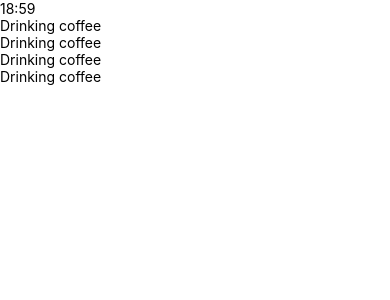
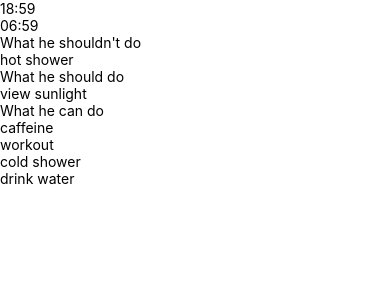
Before and after one commit to mikulash/better-sleep-reminder, a React Native app: screen / in a window 390 px wide. Shown: the top 300 px of the page. Built offline with nearby package versions, Linux system fonts and the light colour scheme.

Commit message:
not styled basis of the homescreen

```diff
--- a/database.js
+++ b/database.js
@@ -1,16 +1,25 @@
 export const data = {
+  // todo change to proper data
   should: [
-    {name: 'view sunlight', from: 0, to: 0},
-    {name: 'hot shower', from: 0, to: 0},
+    {name: 'view sunlight', from: '00:00', to: '24:00'},
+    {name: 'hot shower', from: '00:00', to: '04:00'},
   ],
   can: [
-    {name: 'caffeine', from: 0, to: 0},
-    {name: 'workout', from: 0, to: 0},
-    {name: 'cold shower', from: 0, to: 0},
-    {name: 'drink water', from: 0, to: 0},
+    {name: 'caffeine', from: '00:00', to: '24:00'},
+    {name: 'workout', from: '00:00', to: '22:00'},
+    {name: 'cold shower', from: '00:00', to: '12:00'},
+    {name: 'drink water', from: '00:00', to: '12:00'},
   ],
 };
 
-export const getWhatHeCan = () => {};
-export const getWhatHeShould = () => {};
-export const getWhatHeShouldNot = () => {};
+export const getWhatHeCan = time => {
+  return data.can.filter(item => item.from < time && item.to > time);
+};
+export const getWhatHeShould = time => {
+  return data.should.filter(item => item.from < time && item.to > time);
+};
+export const getWhatHeShouldNot = time => {
+  let result = data.should.filter(item => item.from > time || item.to < time);
+  result.push(...data.can.filter(item => item.from > time || item.to < time));
+  return result;
+};
--- a/src/pages/HomeScreen.js
+++ b/src/pages/HomeScreen.js
@@ -1,12 +1,28 @@
 import React, {useEffect, useState} from 'react';
-import {SafeAreaView, Text, View} from 'react-native';
-
+import {FlatList, SafeAreaView, Text, View} from 'react-native';
+import {
+  getWhatHeCan,
+  getWhatHeShould,
+  getWhatHeShouldNot,
+} from '../../database';
 const HomeScreen = () => {
   const [time, setTime] = useState(new Date());
   const timeString = time.getHours() + ':' + time.getMinutes();
+  const normalized = time
+    .toLocaleTimeString(navigator.language, {
+      hour: '2-digit',
+      minute: '2-digit',
+    })
+    .slice(0, -3); //remove seconds to be able to compare strings
 
+  const whatHeCan = getWhatHeCan(normalized);
+  const whatHeShouldNot = getWhatHeShouldNot(normalized);
+  const whatHeShould = getWhatHeShould(normalized);
+  const DATA = [whatHeCan, whatHeShould, whatHeShouldNot];
+  console.log(DATA);
+  console.log(whatHeCan);
   useEffect(() => {
-    const interval = setInterval(() => setTime(new Date()), 1000);
+    const interval = setInterval(() => setTime(new Date()), 30000);
     return () => {
       clearInterval(interval);
     };
@@ -14,19 +30,43 @@ const HomeScreen = () => {
   return (
     <SafeAreaView>
       <Text>{timeString}</Text>
-      <ShouldNotItem />
-      <ShouldNotItem />
-      <ShouldNotItem />
-      <ShouldNotItem />
+      <Text>{normalized}</Text>
+      <Text>What he shouldn't do</Text>
+      <FlatList renderItem={renderShouldNotItem} data={whatHeShouldNot} />
+      <Text>What he should do</Text>
+      <FlatList renderItem={renderShouldItem} data={whatHeShould} />
+      <Text>What he can do</Text>
+      <FlatList renderItem={renderCanItem} data={whatHeCan} />
     </SafeAreaView>
   );
 };
 export default HomeScreen;
 
-const ShouldNotItem = () => {
+const renderShouldNotItem = ({item}) => <ShouldNotItem item={item} />;
+const renderShouldItem = ({item}) => <ShouldItem item={item} />;
+const renderCanItem = ({item}) => <CanItem item={item} />;
+
+const ShouldNotItem = props => {
+  console.log('props', props);
   return (
     <View>
-      <Text>Drinking coffee</Text>
+      <Text>{props.item.name}</Text>
     </View>
   );
 };
+const ShouldItem = props => {
+  console.log('props', props);
+  return (
+    <View>
+      <Text>{props.item.name}</Text>
+    </View>
+  );
+};
+const CanItem = props => {
+  console.log('props', props);
+  return (
+    <View>
+      <Text>{props.item.name}</Text>
+    </View>
+  );
+};
```
